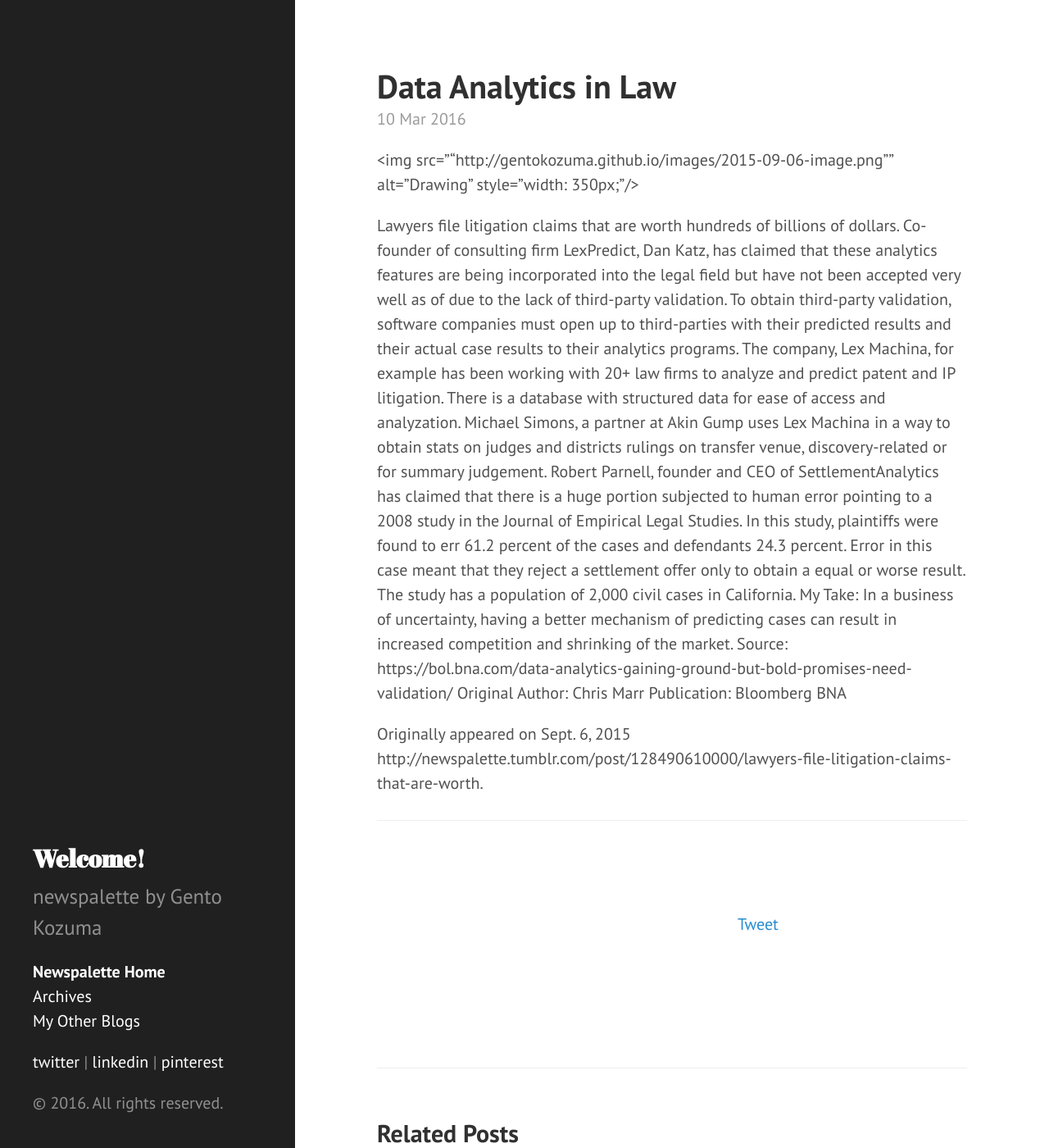
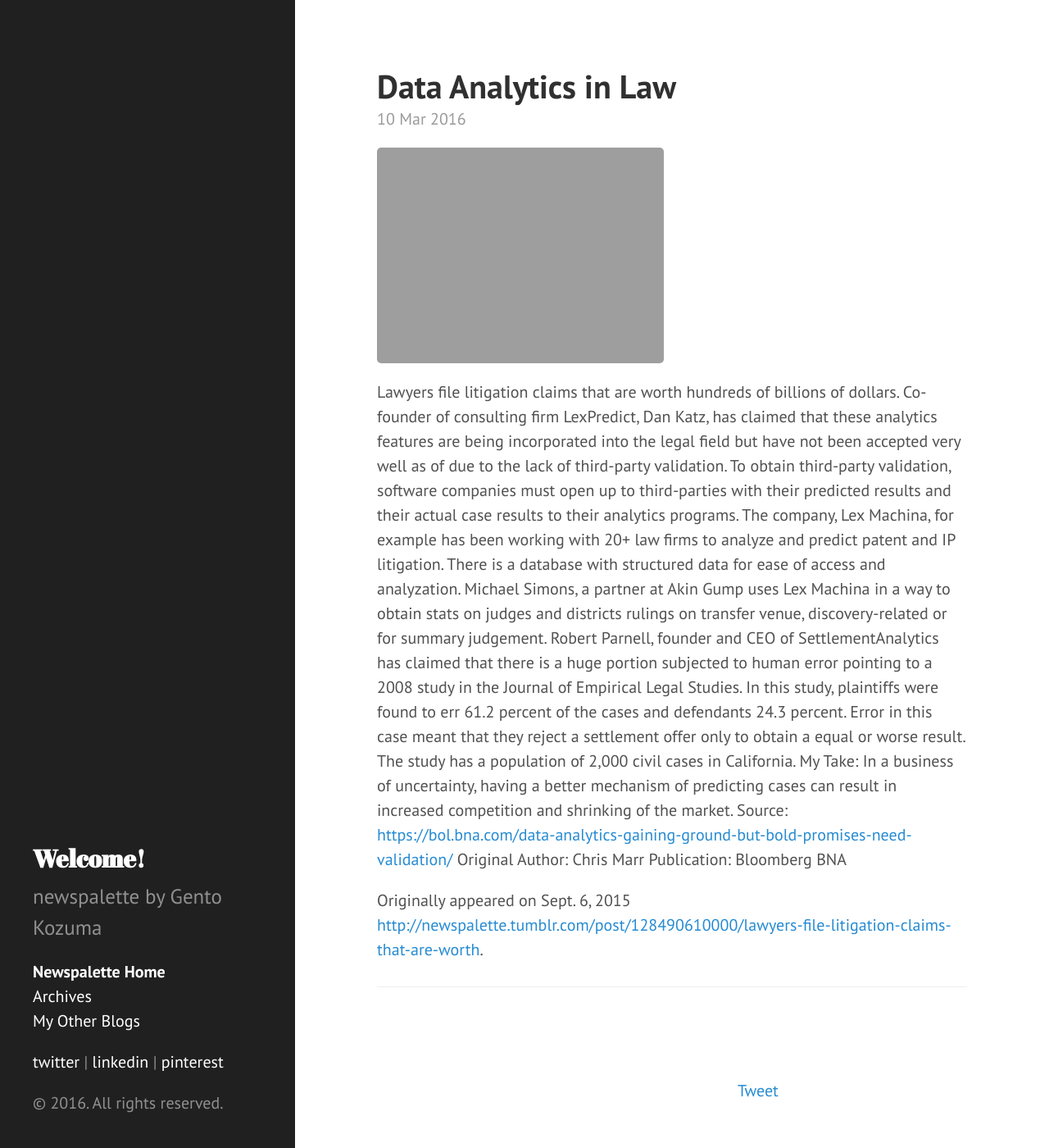
Before and after one commit to gentokozuma/newspalette, a Jekyll site: the page built from _posts/2016-03-10-analytics-and-law.markdown, in a window 1280 px wide and 1400 px high. Shown: the whole window at 82% size. Built offline with Jekyll 4.4.1, drawn with Linux system fonts in a browser that asks for light colours; comment, search, counter and statistics services are not loaded; part of the change alters nothing that is shown.

Commit message:
Added cosmetic changes to 03-10 post

```diff
--- a/_posts/2016-03-10-analytics-and-law.markdown
+++ b/_posts/2016-03-10-analytics-and-law.markdown
@@ -3,7 +3,7 @@
 title: Data Analytics in Law
 layout: post
 ---
-<img src=""{{ site.url }}/images/2015-09-06-image.png"" alt="Drawing" style="width: 350px;"/>
+<img src="{{ site.url }}/images/2015-09-06-image.png" alt="Drawing" style="width: 350px;"/>
 
 Lawyers file litigation claims that are worth hundreds of billions of dollars.
 Co-founder of consulting firm LexPredict, Dan Katz, has claimed that these analytics features are being incorporated into the legal field but have not been accepted very well as of due to the lack of third-party validation.
@@ -12,8 +12,8 @@ The company, Lex Machina, for example has been working with 20+ law firms to ana
 Michael Simons, a partner at Akin Gump uses Lex Machina in a way to obtain stats on judges and districts rulings on transfer venue, discovery-related or for summary judgement.
 Robert Parnell, founder and CEO of SettlementAnalytics has claimed that there is a huge portion subjected to human error pointing to a 2008 study in the Journal of Empirical Legal Studies. In this study, plaintiffs were found to err 61.2 percent of the cases and defendants 24.3 percent. Error in this case meant that they reject a settlement offer only to obtain a equal or worse result. The study has a population of 2,000 civil cases in California.
 My Take: In a business of uncertainty, having a better mechanism of predicting cases can result in increased competition and shrinking of the market.
-Source: https://bol.bna.com/data-analytics-gaining-ground-but-bold-promises-need-validation/
+Source: [https://bol.bna.com/data-analytics-gaining-ground-but-bold-promises-need-validation/](https://bol.bna.com/data-analytics-gaining-ground-but-bold-promises-need-validation/)
 Original Author: Chris Marr
 Publication: Bloomberg BNA
 
-Originally appeared on Sept. 6, 2015 http://newspalette.tumblr.com/post/128490610000/lawyers-file-litigation-claims-that-are-worth.
+Originally appeared on Sept. 6, 2015 [http://newspalette.tumblr.com/post/128490610000/lawyers-file-litigation-claims-that-are-worth](http://newspalette.tumblr.com/post/128490610000/lawyers-file-litigation-claims-that-are-worth).
```
